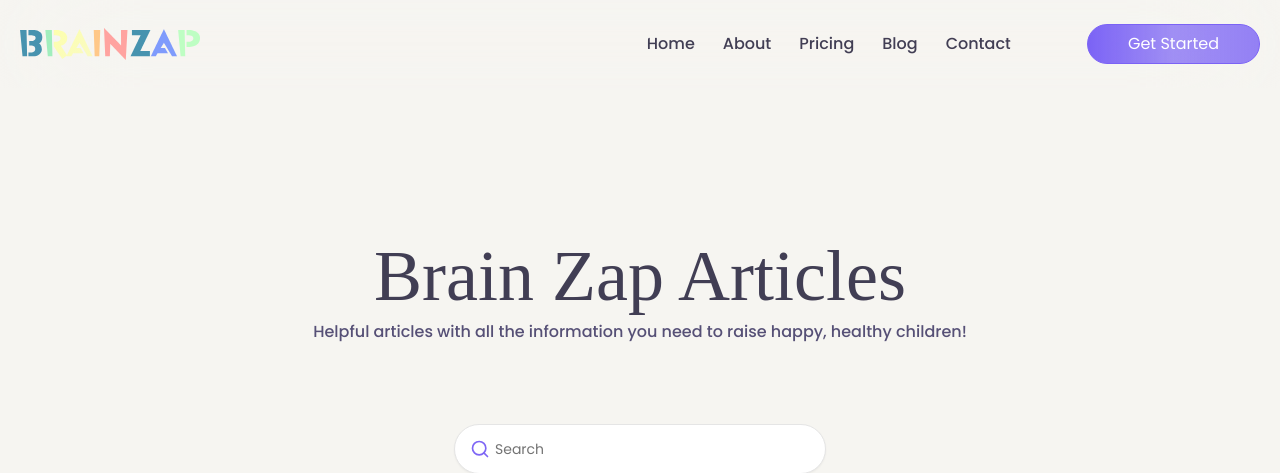
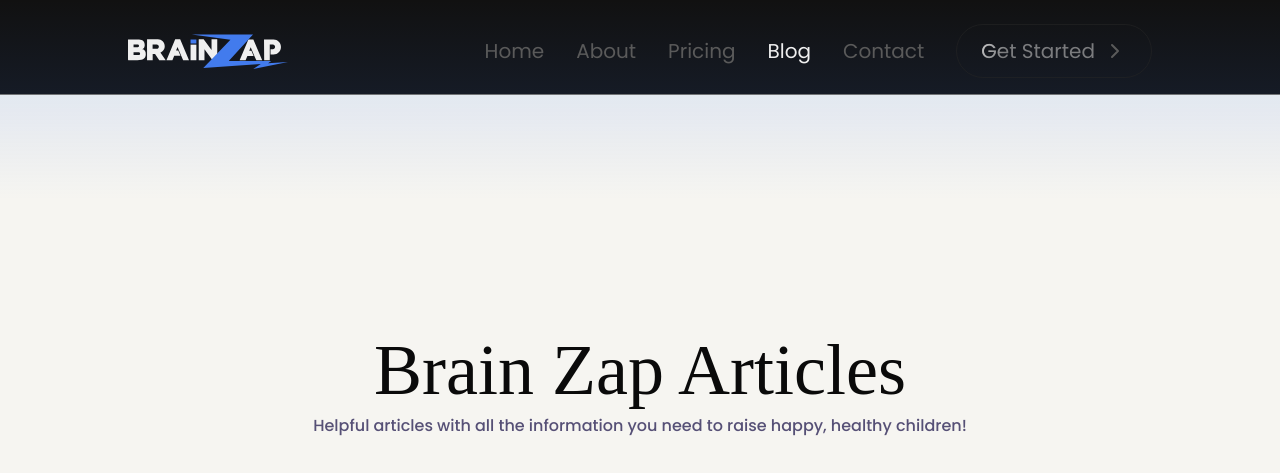
Before and after one commit to CodeXplorers-PH/brain-zap-client, a React (Vite) app: page /blog in a window 1280 px wide. Shown: the top 473 px of the page. Built offline with nearby package versions, Linux system fonts and the light colour scheme; a web font is replaced by a local one.

Commit message:
Updated the navigation bar

```diff
--- a/src/Layouts/Layout.jsx
+++ b/src/Layouts/Layout.jsx
@@ -6,12 +6,12 @@
 
 const Layout = () => {
   return (
-    <>
+    <main className="bg-background-1 pb-80">
       {/* Header */}
       <Header />
       <Outlet />
-      <Footer />
-    </>
+      {/* <Footer /> */}
+    </main>
   );
 };
 
--- a/src/Pages/Home/Sections/Hero.jsx
+++ b/src/Pages/Home/Sections/Hero.jsx
@@ -1,61 +1,7 @@
-import Button, { ButtonLightClass } from "@/components/ui/Button";
-import Heading from "@/components/ui/Heading";
-import { HeroBackground } from "@/components/ui/HeroBackground";
-import HeroMarquee from "@/components/ui/HeroMarquee";
-import WistiaPlayer from "@/components/ui/HeroVideo";
-import P from "@/components/ui/P";
-import { Link } from "react-router-dom";
-
 const Hero = () => {
   return (
     <>
-      <section className="flex-section flex-col items-center gap-0 bg-gradient-to-br from-huf-purple/40 to-sky-200/20">
-        <div className="">
-          <HeroBackground />
-          <div className="wrapper min-h-[900px] z-20 relative justify-between gap-14 items-center flex-col lg:flex-row !max-w-[1240px] pb-20 lg:pb-0 pt-60">
-            <div className="w-full text-center lg:text-start flex flex-col items-center lg:items-start lg:w-6/12 space-y-8">
-              <div className="flex flex-col items-center lg:items-start">
-                <Heading className={`z-10 relative`}>
-                  Brain Zap AI Powered Quiz Platform
-                </Heading>
-                <svg
-                  xmlns="http://www.w3.org/2000/svg"
-                  viewBox="0 0 361.44000000000005 27"
-                  width={350}
-                  className="-mt-5 z-0 max-[400px]:hidden"
-                  fill="none"
-                  preserveAspectRatio="none"
-                  __cpp={1}
-                >
-                  <path
-                    d="M8 8C135.54 27 316.26 16 343.368 8"
-                    stroke="#FFE079"
-                    strokeOpacity="0.5"
-                    strokeWidth={15}
-                    strokeLinecap="round"
-                    __cpp={1}
-                  />
-                </svg>
-              </div>
-              <P>
-              Brain Zap is an AI-powered quiz platform that adapts to your learning style, delivering personalized challenges and smart insights to boost your knowledge and confidence.
-              </P>
-              <div className="flex gap-5 items-center flex-wrap justify-center">
-                <Link to={`/login`}>
-                  <Button>Try for free</Button>
-                </Link>
-                <Link to={`/pricing`}>
-                  <Button className={ButtonLightClass}>Pricing</Button>
-                </Link>
-              </div>
-            </div>
-            <div className="w-full lg:w-6/12">
-              <WistiaPlayer />
-            </div>
-          </div>
-        </div>
-        <HeroMarquee />
-      </section>
+
     </>
   );
 };
--- a/src/components/Header/Header.jsx
+++ b/src/components/Header/Header.jsx
@@ -1,169 +1,128 @@
-import { Link, NavLink } from "react-router-dom"; // Link and NavLink are used for navigation between pages in a React Router application.
-import LogoURI from "@/assets/logo.svg"; // Importing the website's logo.
-import { Navs } from "@/data/Header"; // Importing navigation links data.
-import Button from "../ui/Button"; // Importing a custom Button component.
-import { Turn as Hamburger } from "hamburger-react"; // Importing a hamburger menu component for mobile navigation.
-import { useState } from "react"; // Importing React's useState hook to manage component state.
-import { ChevronRight, X } from "lucide-react"; // Importing icons for navigation and close button.
-import {
-  AnimatePresence,
-  motion,
-  useMotionValueEvent,
-  useScroll,
-} from "framer-motion"; // Importing animation utilities from Framer Motion.
-
+import React, { useState } from "react";
+import logo from "../../assets/logo.svg";
+import { NavLink } from "react-router-dom";
+import { Navs } from "@/data/Header";
+import ShinyText from "../ui/ShinyText/ShinyText";
+import { ChevronRight, Menu, X } from "lucide-react";
+import { AnimatePresence, motion } from "framer-motion";
 const Header = () => {
-  const { scrollY } = useScroll();
-  const [isHidden, setIsHidden] = useState(false);
   const [isOpen, setIsOpen] = useState(false);
 
-  useMotionValueEvent(scrollY, "change", (latest) => {
-    setIsHidden(latest > scrollY.getPrevious()); // If scrolling down, hide the header; otherwise, show it.
-  });
+  const closeMenu = () => setIsOpen(false);
 
   return (
-    <>
-      {/* Animated header that hides when scrolling down */}
-      <motion.header
-        initial={{ y: 0 }} // Initial position at the top
-        animate={{ y: isHidden ? "-100%" : "0%" }} // Moves up when isHidden is true
-        transition={{ duration: 0 }} // Instant transition
-        className="fixed top-0 left-0 flex justify-center w-full backdrop-blur-3xl z-[99999] transition-all"
+    <header className="w-full sticky top-0 bg-background-1 z-20">
+      <div className="w-full h-[200px] bg-gradient-to-t from-transparent via-brand-1/10 to-transparent absolute z-[-2]"></div>
+      <motion.nav
+        initial={{ paddingBottom: "16px" }}
+        animate={{ paddingBottom: isOpen ? "380px" : "16px" }}
+        transition={{ duration: 0.4, ease: "easeInOut" }}
+        className="flex items-center justify-between gap-4 pt-6 w-4/5 mx-auto"
       >
-        <div className="wrapper py-3 gap-5 items-center justify-between">
-          {/* Logo Section */}
-          <Link to={`/`}>
-            <img width={180} src={LogoURI} />
-          </Link>
+        {/* Logo Section */}
+        <div className="flex-shrink-0">
+          <NavLink to="/" aria-label="Home" onClick={closeMenu}>
+            <img src={logo} alt="Brain Zap Logo" className="w-40 h-auto" />
+          </NavLink>
+        </div>
 
-          {/* Navigation and Menu */}
-          <div className="flex items-center gap-14">
-            {/* Desktop Navigation */}
-            <nav className="w-full hidden top-20 p-5 fixed lg:flex justify-center left-0 lg:static lg:w-fit">
-              <motion.ul className="flex justify-center text-center gap-5 bg-huf-purple/10 border-huf-purple/30 overflow-hidden lg:gap-7 w-full flex-col border p-5 py-10 rounded-xl lg:border-none lg:flex-row lg:p-0 lg:bg-transparent">
-                {/* Looping through the Navs array to render navigation links */}
-                {Navs &&
-                  Navs.map((navlink, index) => (
-                    <li key={`navlink-${index}`}>
-                      <Link
-                        className="font-medium hover:text-text/80 transition-all text-text"
-                        to={navlink.path}
-                      >
-                        {navlink.pathName}
-                      </Link>
-                    </li>
-                  ))}
+        {/* Navigation and CTA Section */}
+        <div className="items-center gap-8 hidden md:flex">
+          {/* Navigation Links */}
+          <ul className="flex items-center gap-8" role="navigation">
+            {Navs?.map((nav, index) => (
+              <li key={nav?.path || index}>
+                <NavLink
+                  to={nav?.path}
+                  className={({ isActive }) =>
+                    `text-xl transition-colors duration-300 hover:text-text-title text-text-subtitle ${
+                      isActive ? "text-text-title" : "text-text-subtitle"
+                    }`
+                  }
+                >
+                  {nav?.pathName}
+                </NavLink>
+              </li>
+            ))}
+          </ul>
 
-                {/* Displaying the button inside the mobile menu */}
-                <div className="min-[520px]:hidden flex w-full justify-center">
-                  <HeaderButton />
-                </div>
-              </motion.ul>
-            </nav>
-
-            {/* Right side of the header containing the menu button */}
-            <div className="flex items-center gap-5">
-              {/* Displaying the "Get Started" button on larger screens */}
-              <div className="max-[520px]:hidden flex items-center gap-5">
-                <HeaderButton />
-              </div>
-
-              {/* Mobile Menu Button */}
-              <div
-                className={`lg:hidden bg-white/50 transition-all border rounded-md ${
-                  isOpen && "!bg-huf-purple/20 !border-huf-purple/50"
-                }`}
-              >
-                <Hamburger size={25} toggled={isOpen} toggle={setIsOpen} />
-              </div>
-            </div>
+          {/* CTA Button */}
+          <div>
+            <button
+              className="border border-neutral-800/60 hover:border-neutral-700/60 hover:bg-neutral-800/10 duration-300 transition px-6 py-3 rounded-full flex items-center gap-2 group focus:outline-none focus:ring-2 focus:ring-text-title"
+              aria-label="Get Started"
+            >
+              <ShinyText
+                text="Get Started"
+                className="text-text-subtitle text-xl"
+                speed={3}
+              />
+              <ChevronRight className="text-text-subtitle transform transition-transform duration-200 group-hover:translate-x-1" />
+            </button>
           </div>
         </div>
-      </motion.header>
 
-      {/* Mobile Navigation Menu - Only visible when isOpen is true */}
+        {/* Mobile Menu Toggle Button */}
+        <button
+          className="text-text-subtitle md:hidden"
+          onClick={() => setIsOpen(!isOpen)}
+          aria-label={isOpen ? "Close menu" : "Open menu"}
+        >
+          {isOpen ? <X size={40} /> : <Menu size={40} />}
+        </button>
+      </motion.nav>
+
+      {/* Mobile Menu */}
       <AnimatePresence>
         {isOpen && (
           <motion.div
-            onClick={() => setIsOpen(false)} // Clicking outside the menu closes it
-            initial={{ translateX: "-100%" }} // Initially hidden off-screen
-            animate={{ translateX: 0 }} // Slides in when opened
-            exit={{ translateX: "-100%" }} // Slides out when closed
-            transition={{ type: "tween", ease: "easeInOut", duration: 0.4 }}
-            className="fixed flex w-full lg:!hidden bg-black/30 cursor-pointer h-screen z-[999999999999999999999999]"
+            initial={{ opacity: 0 }}
+            animate={{ opacity: 1 }}
+            exit={{ opacity: 0 }}
+            transition={{ duration: 0.6, ease: "easeInOut" }}
+            className="md:hidden w-full absolute top-24 left-0"
           >
-            {/* Sidebar Content */}
-            <div
-              onClick={(e) => e.stopPropagation()} // Prevents closing when clicking inside
-              className="cursor-default w-full min-[300px]:w-[300px] bg-white h-screen"
+            <ul
+              className="flex flex-col items-center gap-4 py-4"
+              role="navigation"
             >
-              {/* Sidebar Header */}
-              <div className="flex items-center w-full p-5 justify-between">
-                <Link to={`/`} className="w-fit">
-                  <img width={140} src={LogoURI} />
-                </Link>
-
-                {/* Close Button */}
-                <button
-                  onClick={() => setIsOpen(false)}
-                  className="hover:rotate-45 transition-all"
-                >
-                  <X
-                    size={30}
-                    strokeWidth={1}
-                    className="bg-huf-purple/20 border border-huf-purple/20 p-1 rounded-md"
-                  />
-                </button>
-              </div>
-
-              {/* Sidebar Navigation Links */}
-              <div className="w-full flex flex-col gap-10 py-5 overflow-y-scroll [&::-webkit-scrollbar]:w-0">
-                <ul className="w-full">
-                  {/* Looping through the Navs array to render sidebar navigation links */}
-                  {Navs.map((navlink, index) => (
-                    <li key={`navlink-sidebar-${index}`} className="w-full">
-                      <NavLink
-                        to={navlink.path}
-                        className={({ isActive }) =>
-                          `flex transition-all w-full py-2 border-y border-transparent text-sm text-text font-medium hover:bg-huf-purple/20 px-5 ${
-                            isActive && "bg-huf-purple/20 !border-huf-purple/20"
-                          }`
-                        }
-                      >
-                        {navlink.pathName}
-                      </NavLink>
-                    </li>
-                  ))}
-                </ul>
-
-                {/* Sidebar Button */}
-                <div className="px-5">
-                  <HeaderButton className="w-full rounded-md" />
-                </div>
-              </div>
+              {Navs?.map((nav, index) => (
+                <li key={nav?.path || index}>
+                  <NavLink
+                    to={nav?.path}
+                    className={({ isActive }) =>
+                      `text-xl transition-colors duration-300 hover:text-text-title text-text-subtitle ${
+                        isActive ? "text-text-title" : "text-text-subtitle"
+                      }`
+                    }
+                    onClick={closeMenu}
+                  >
+                    {nav?.pathName}
+                  </NavLink>
+                </li>
+              ))}
+            </ul>
+            <div className="flex justify-center py-4">
+              <button
+                className="border border-neutral-800/60 hover:border-neutral-700/60 hover:bg-neutral-800/10 duration-300 transition px-6 py-3 rounded-full flex items-center gap-2 group focus:outline-none focus:ring-2 focus:ring-text-title"
+                aria-label="Get Started"
+              >
+                <ShinyText
+                  text="Get Started"
+                  className="text-text-subtitle text-xl"
+                  speed={3}
+                />
+                <ChevronRight className="text-text-subtitle transform transition-transform duration-200 group-hover:translate-x-1" />
+              </button>
             </div>
           </motion.div>
         )}
       </AnimatePresence>
-    </>
+
+      {/* Divider */}
+      <div className="w-screen left-0 h-[1px] bg-neutral-800/60 absolute"></div>
+    </header>
   );
 };
 
 export default Header;
-
-// Header Button Component
-export const HeaderButton = ({ className }) => {
-  return (
-    <>
-      <Link to={`/pricing`}>
-        <Button className={className || ""}>
-          Get Started{" "}
-          <ChevronRight
-            strokeWidth={1.5}
-            className="absolute opacity-0 transition-all group-hover:translate-x-14 ml-2 group-hover:opacity-100"
-          />
-        </Button>
-      </Link>
-    </>
-  );
-};
--- /dev/null
+++ b/src/components/ui/ShinyText/ShinyText.css
@@ -0,0 +1,27 @@
+.shiny-text {
+  color: #b5b5b5a4; /* Adjust this color to change intensity/style */
+  background: linear-gradient(
+    120deg,
+    rgba(255, 255, 255, 0) 40%,
+    rgba(255, 255, 255, 0.8) 50%,
+    rgba(255, 255, 255, 0) 60%
+  );
+  background-size: 200% 100%;
+  -webkit-background-clip: text;
+  background-clip: text;
+  display: inline-block;
+  animation: shine 5s linear infinite;
+}
+
+@keyframes shine {
+  0% {
+    background-position: 100%;
+  }
+  100% {
+    background-position: -100%;
+  }
+}
+
+.shiny-text.disabled {
+  animation: none;
+}
--- /dev/null
+++ b/src/components/ui/ShinyText/ShinyText.jsx
@@ -0,0 +1,16 @@
+import "./ShinyText.css";
+
+const ShinyText = ({ text, disabled = false, speed = 5, className = "" }) => {
+  const animationDuration = `${speed}s`;
+
+  return (
+    <div
+      className={`shiny-text ${disabled ? "disabled" : ""} ${className}`}
+      style={{ animationDuration }}
+    >
+      {text}
+    </div>
+  );
+};
+
+export default ShinyText;
--- a/src/style.css
+++ b/src/style.css
@@ -149,8 +149,12 @@
   --font-secondary: 'Goudy Bookletter 1911', serif;
 
   /* Color */
-  --color-text: #2e2a42e6;
+  --color-text-subtitle: #5A5A5A;
+  --color-text-title: #EFEFEF;
   --color-huf-purple: #7b63f5;
   --color-wheat: #f6f5f1;
   --color-yellow: #ffdf78;
+  --color-brand-1: #427BED;
+  --color-background-1: #111111;
+  --color-background-2: #171717;
 }
```
Also changed, not shown: src/Pages/Home/Home.jsx (+4 -4 lines), src/assets/logo.svg.
